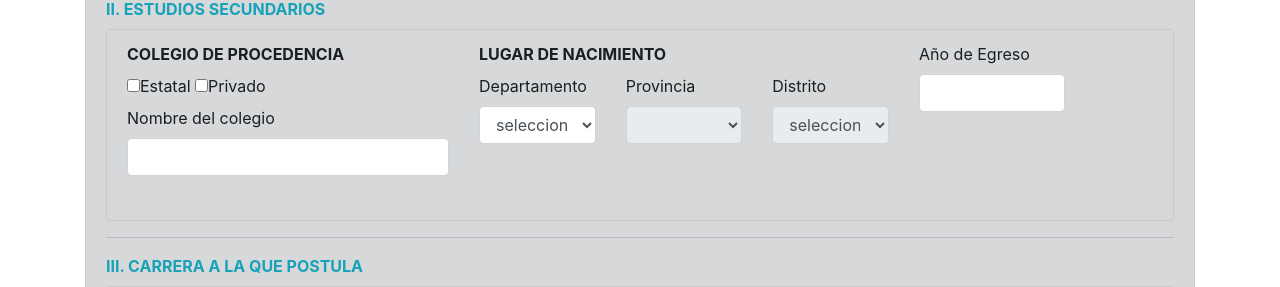
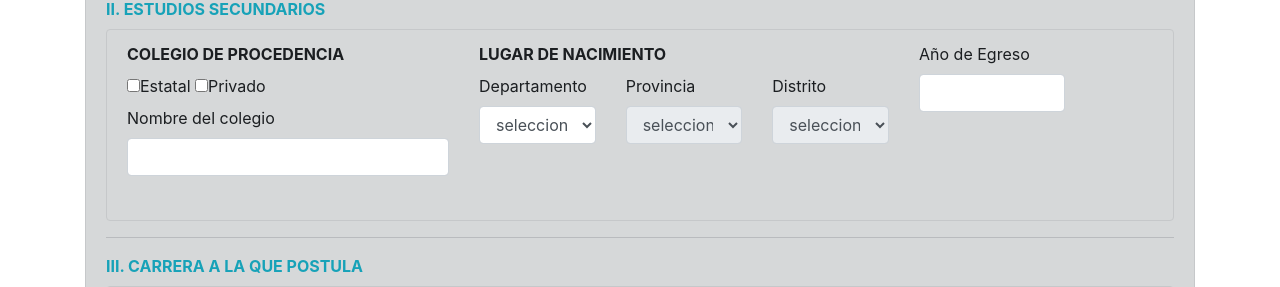
Before and after one commit to jenyruth/Los-Cachorritos, a CodeIgniter app: page /Los-Cachorritos/index.php/cpu/index in a window 1280 px wide. Shown: the part 890-1177 px from the top of the page. Run offline with CodeIgniter, Linux system fonts and the light colour scheme; data that the repository does not hold is empty; some libraries are stand-ins or nearby versions.

```diff
--- a/CPU-UNAMBA/application/views/admin/layouts/estudiante.php
+++ b/CPU-UNAMBA/application/views/admin/layouts/estudiante.php
@@ -259,6 +259,7 @@
                                     <div class="form-group">
                                         <label>Provincia</label>
                                         <select id="provinciacol" name="provinciacol" class="form-control" disabled="">
+                                        <option>seleccione</option>
                                         <?php
                                     echo $options_provincias;
                                     ?>
```
